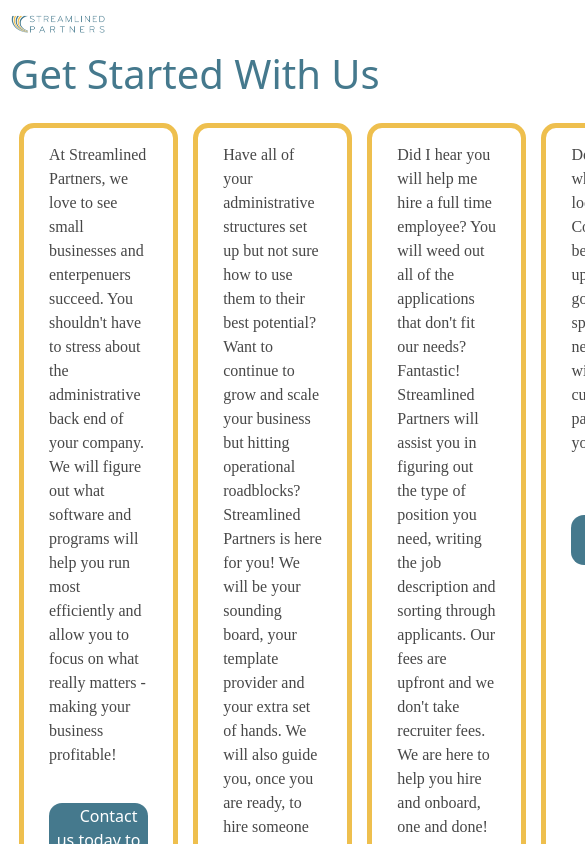
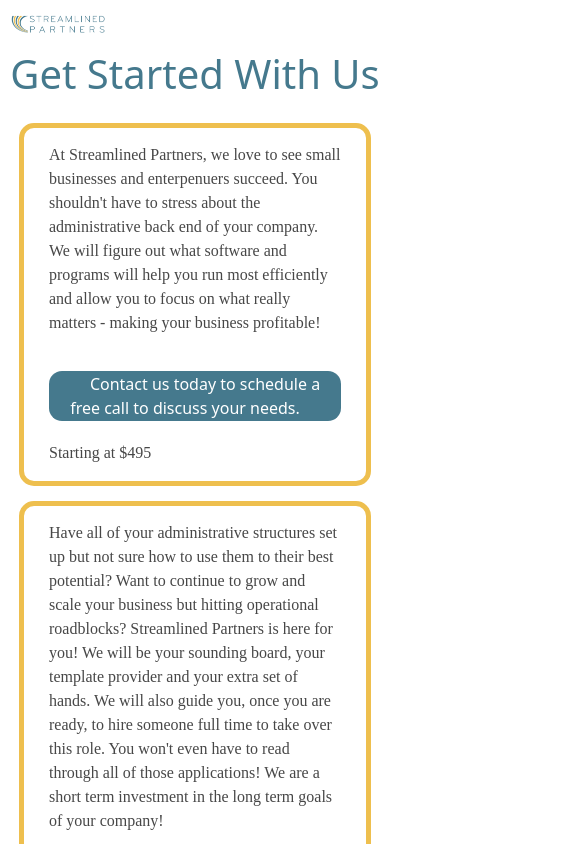
Before and after one commit to rhkearns/streamlined_1, a React (Create React App) app: page /packages in a window 390 px wide. Shown: the top 844 px of the page, 585 px wide, since content can reach past the window. Built offline with nearby package versions, Linux system fonts and the light colour scheme; a web font is replaced by a local one.

Commit message:
mobile css update

```diff
--- a/src/pages/Packages/Packages.scss
+++ b/src/pages/Packages/Packages.scss
@@ -31,7 +31,7 @@
 .packages {
 	text-align: left;
 	display: flex;
-	// flex-direction: column;
+	flex-direction: column;
 	gap: 15px;
 	width: 95%;
 	margin: 0 auto;
```
